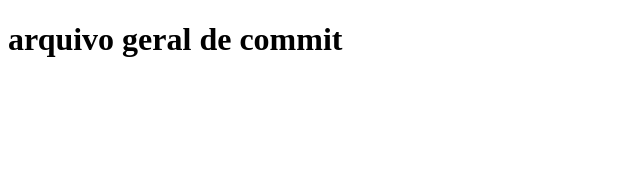
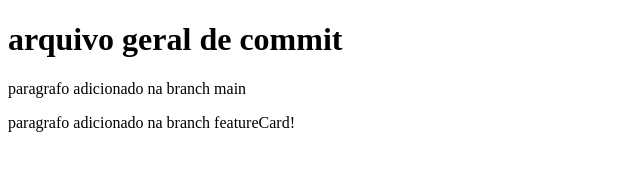
Before and after one commit to joaofantindev/Git_ControleDeVersoes, a plain HTML site: page index.html in a window 1280 px wide. Shown: the whole page, without its empty margins (0-640 px from the left). Drawn offline with Linux system fonts and the light colour scheme.

Commit message:
create branches: featureLogin | featureCard

```diff
--- a/index.html
+++ b/index.html
@@ -7,5 +7,9 @@
 </head>
 <body>
     <h1>arquivo geral de commit</h1>
+    <p>paragrafo adicionado na branch main</p>
+
+
+    <p>paragrafo adicionado na branch featureCard!</p>
 </body>
 </html>
```
Also changed, not shown: feature_login_page.html (+1 -0 lines), 1 other file.
